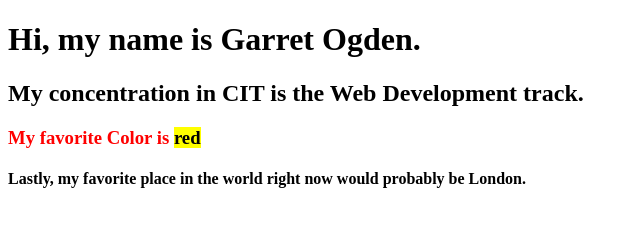
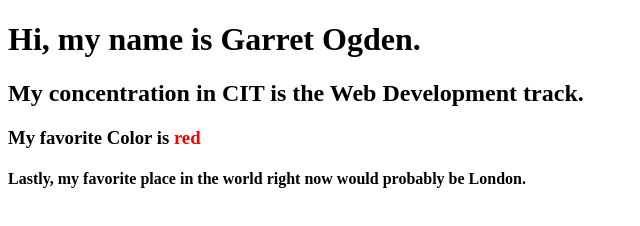
Before and after one commit to Garrogden/cit-312-first-app, a plain HTML site: page index.html in a window 1280 px wide. Shown: the whole page, without its empty margins (0-640 px from the left). Drawn offline with Linux system fonts and the light colour scheme.

Commit message:
Update stylesheet.css

```diff
--- a/stylesheet.css
+++ b/stylesheet.css
@@ -1,4 +1,4 @@
-h3 {
-	color: red;
-
+mark.red {
+	color: #ff0000;
+	background: none;
 }
```
